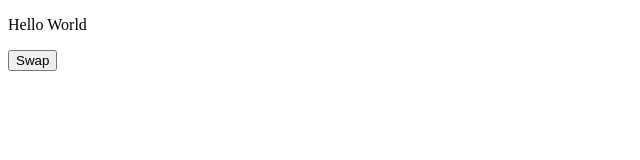
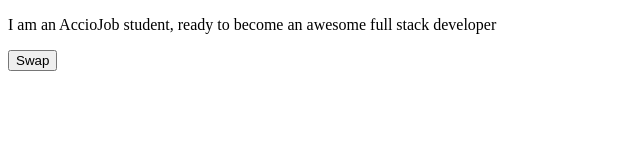
Before and after one commit to acciojob/dark-theme-Sagunthala-A, a website: page main.html in a window 1280 px wide. Shown: the whole page, without its empty margins (0-640 px from the left). Drawn offline with Linux system fonts and the light colour scheme.

Commit message:
created a submission

```diff
--- a/main.html
+++ b/main.html
@@ -10,7 +10,7 @@
     <main id="app" class="day">
       <!-- html markup here -->
       <p id="ptag">
-        Hello World
+        I am an AccioJob student, ready to become an awesome full stack developer
       </p>
       <button id="swap" class="button_day">Swap</button>
     </main>
```
